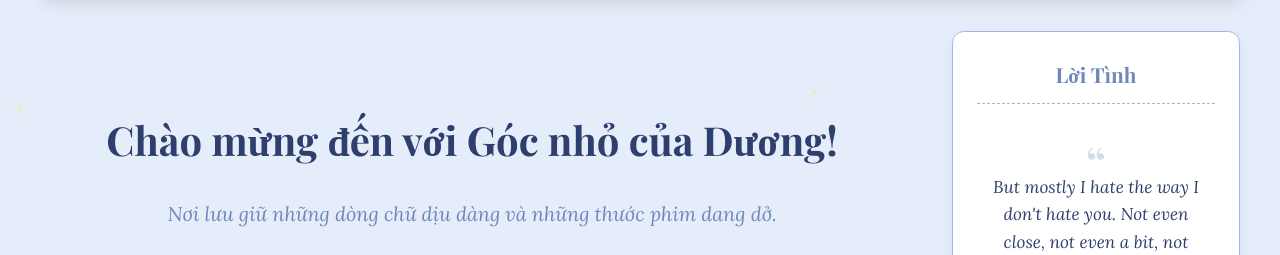
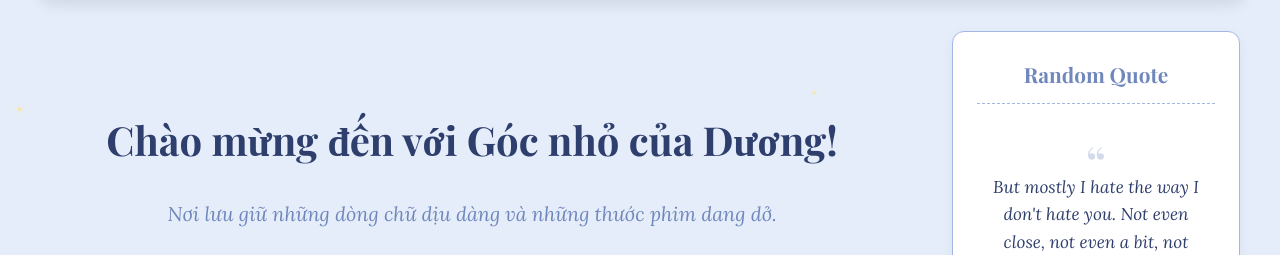
Before and after one commit to nghienduong14-lab/nghienduongcorner, a Jekyll site: the page built from index.html, in a window 1280 px wide. Shown: the part 521-776 px from the top of the page. Built offline with Jekyll 4.4.1, drawn with Linux system fonts in a browser that asks for light colours; some web fonts are replaced.

Commit message:
Update index.html

```diff
--- a/index.html
+++ b/index.html
@@ -76,7 +76,7 @@ layout: default
 
     <aside class="sidebar">
         <div class="widget">
-            <h3>Lời Tình</h3>
+            <h3>Random Quote</h3>
             <div style="text-align: center; padding: 10px 0;">
                 <span style="font-family: 'Playfair Display', serif; font-size: 3rem; color: var(--accent); opacity: 0.3; display: block; line-height: 0.5; margin-top: 15px;">“</span>
                 <p id="random-quote" style="font-size: 0.95em; font-style: italic; color: var(--text-color); line-height: 1.6; margin: 0 10px; min-height: 80px; display: flex; align-items: center; justify-content: center;">
```
